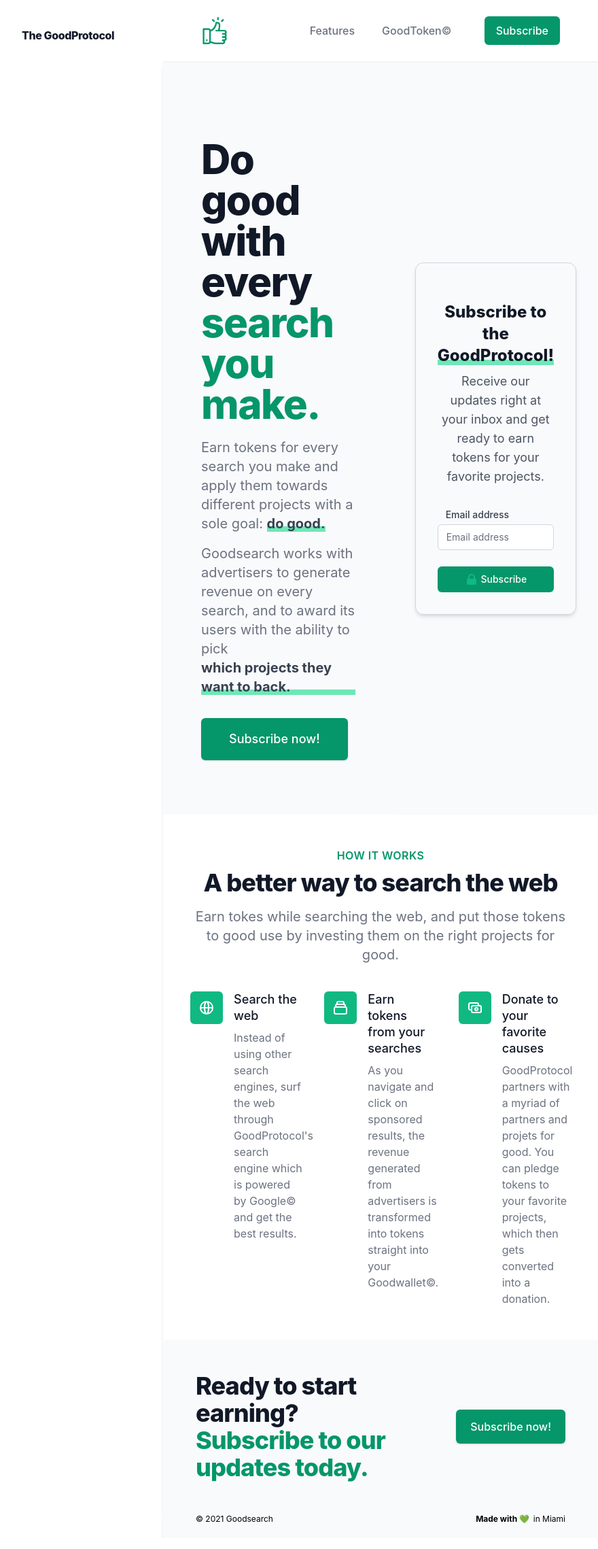
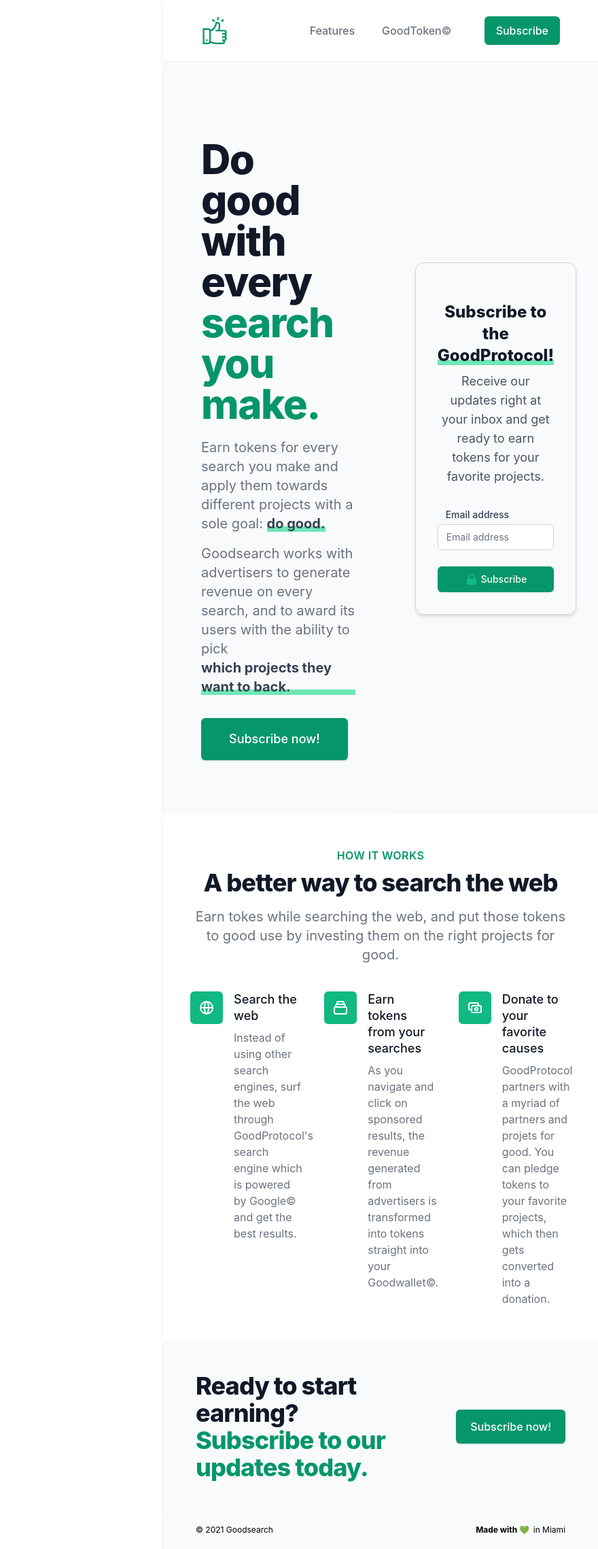
Before and after one commit to gustavofjordao021/goodsearch-landinpage, a React (Create React App) app: page / in a window 1280 px wide. Shown: the whole page at 68% size, without its empty margins (80-960 px from the left). Built offline with nearby package versions, Linux system fonts and the light colour scheme.

Commit message:
Minor styling adjustments

```diff
--- a/public/index.html
+++ b/public/index.html
@@ -5,10 +5,14 @@
     <link rel="icon" href="%PUBLIC_URL%/favicon.ico" />
     <meta name="viewport" content="width=device-width, initial-scale=1" />
     <meta name="theme-color" content="#000000" />
-    <meta name="description" content="The Protocal made for good." />
+    <meta name="description" content="The Protocol made for good." />
     <link rel="apple-touch-icon" href="%PUBLIC_URL%/logo192.png" />
     <link rel="manifest" href="%PUBLIC_URL%/manifest.json" />
     <title>GoodProtocol</title>
+    <meta
+      property="og:description"
+      content="The GoodProtocol - The crypto protocol working for good."
+    />
     <!-- Global site tag (gtag.js) - Google Analytics -->
     <script
       async
--- a/src/components/Footer/Footer.js
+++ b/src/components/Footer/Footer.js
@@ -1,7 +1,7 @@
 const Footer = () => {
   return (
     <>
-      <footer className="shadow-md flex flex-row w-full text-xs px-4 pb-4 mx-4 text-center bg-gray-50 justify-between md:px-12 xl:w-6/12">
+      <footer className="shadow-md flex flex-row w-full text-xs px-4 py-4 mx-4 text-center bg-gray-50 justify-between md:px-12 xl:w-6/12">
         <div className="mb-1">© 2021 Goodsearch</div>
         <div className="justify-center text-center">
           <b>
--- a/src/components/Header/Header.js
+++ b/src/components/Header/Header.js
@@ -28,7 +28,7 @@
 const Header = (props) => {
   const { modalVisibilityToggler } = props;
   return (
-    <Popover className="flex flex-row flex-grow w-screen bg-white max-w-7xl px-8 py-6 justify-between items-center border-b-2 border-gray-100  md:px-14 md:justify-start xl:w-6/12">
+    <Popover className="flex flex-row flex-grow w-screen bg-white max-w-7xl px-8 py-6 justify-between items-center border-b-2 border-gray-100 shadow-md md:px-14 md:justify-start xl:w-6/12">
       {({ open }) => (
         <>
           <div className="flex flex-row align-middle justify-start lg:w-0 lg:flex-1 text-black">
@@ -40,7 +40,7 @@
                 alt="logo"
               />
             </a>
-            <p className="absolute top-8 left-20 text-md tracking-tight font-extrabold text-gray-900 lg:top-10 lg:left-28">
+            <p className="absolute top-8 left-20 text-md tracking-tight font-extrabold text-gray-900 lg:top-10 lg:left-28 xl:hidden">
               The GoodProtocol
             </p>
           </div>
@@ -89,7 +89,7 @@
               className="absolute z-30 top-0 inset-x-0 p-2 transition transform origin-top-right md:hidden"
             >
               <div className="rounded-lg shadow-lg ring-1 ring-black ring-opacity-5 bg-white divide-y-2 divide-gray-50">
-                <div className="pt-5 pb-6 px-6">
+                <div className="pt-6 pb-6 px-6">
                   <div className="flex items-center justify-between">
                     <div>
                       <img
```
